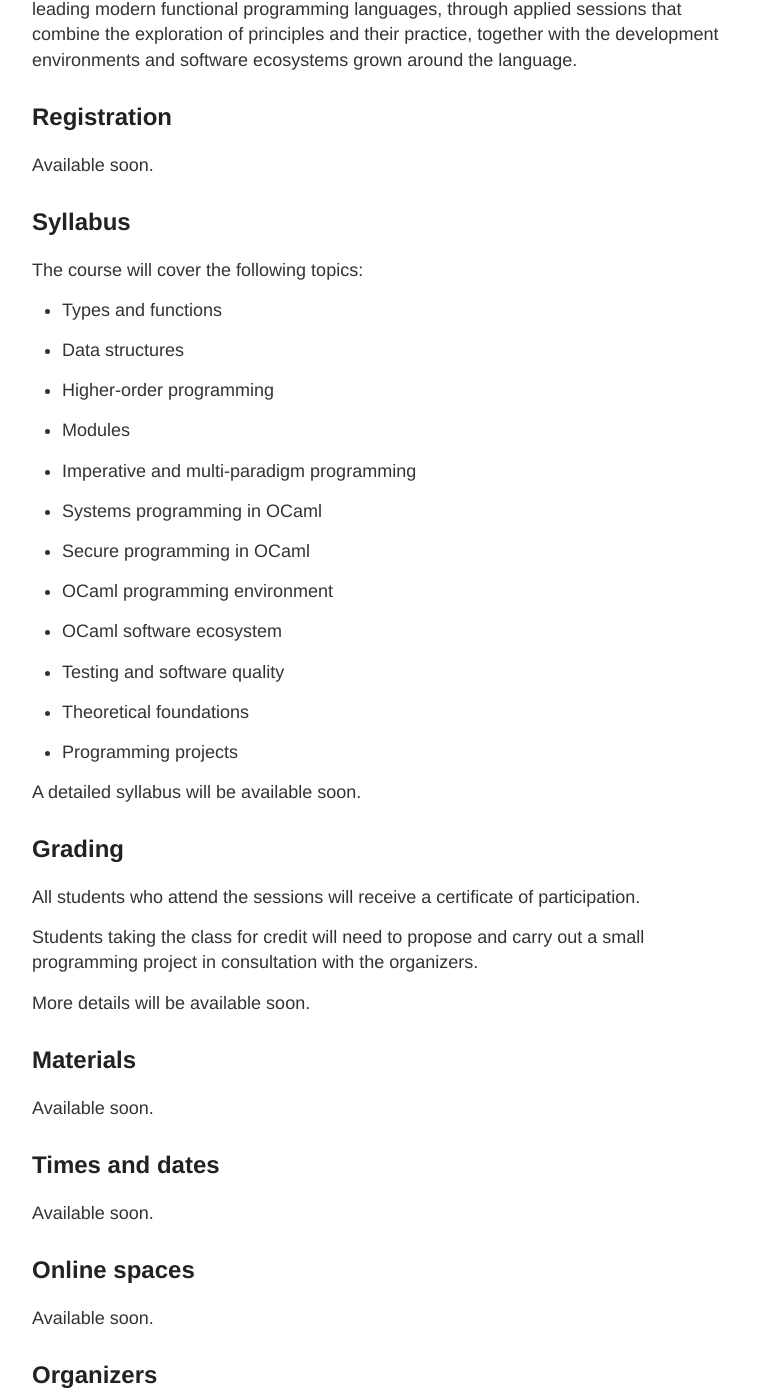
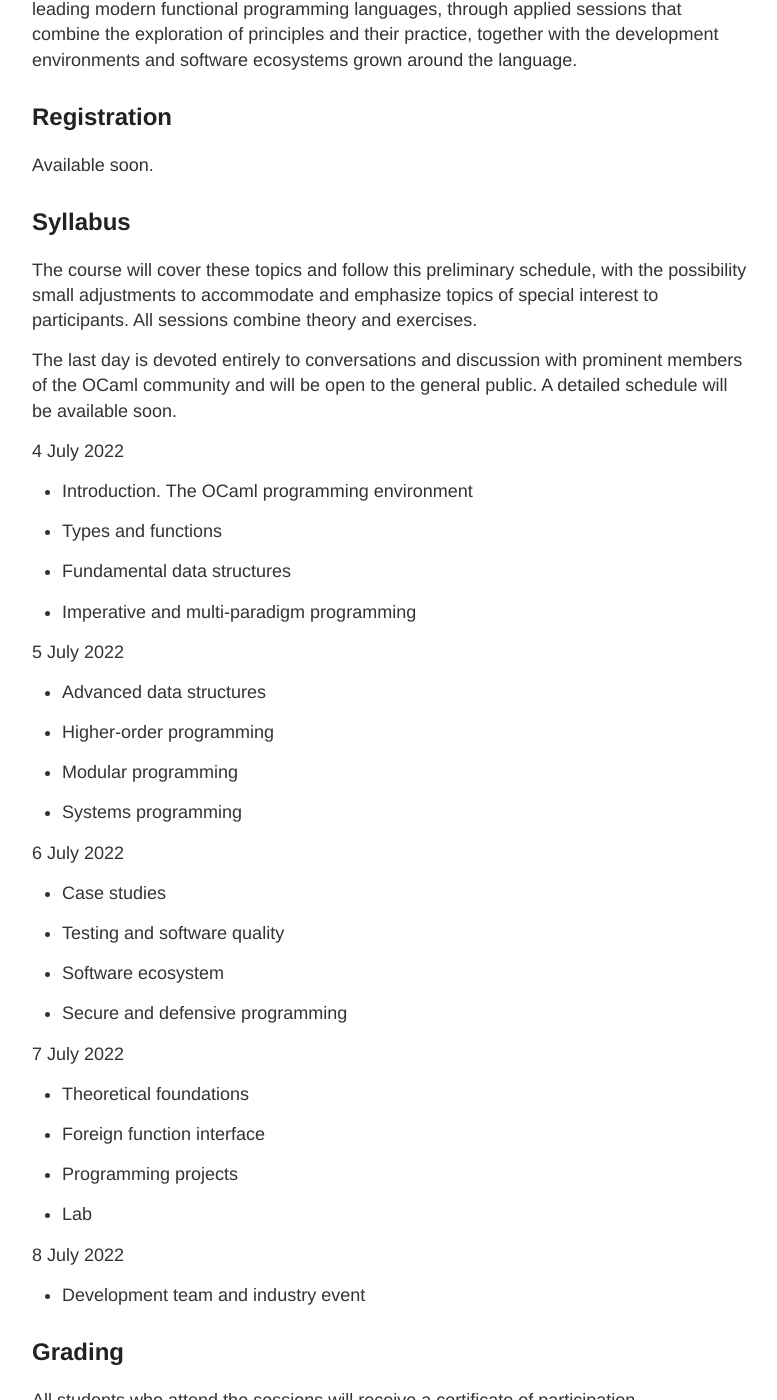
Before and after one commit to robblanco/robblanco.github.io, a Jekyll site: the page built from unizar2022-en.md, in a window 1280 px wide and 1400 px high, scrolled down 1064 px. Shown: the whole window, without its empty margins (248-1025 px from the left). Built offline with Jekyll 4.4.1, drawn with Linux system fonts in a browser that asks for light colours.

Commit message:
New syllabus draft

```diff
--- a/unizar2022-en.md
+++ b/unizar2022-en.md
@@ -42,33 +42,57 @@ Available soon.
 
 ## Syllabus
 
-The course will cover the following topics:
+The course will cover these topics and follow this preliminary schedule, with
+the possibility small adjustments to accommodate and emphasize topics of
+special interest to participants. All sessions combine theory and exercises.
+
+The last day is devoted entirely to conversations and discussion with prominent
+members of the OCaml community and will be open to the general public. A
+detailed schedule will be available soon.
+
+4 July 2022
+
+ - Introduction. The OCaml programming environment
 
  - Types and functions
 
- - Data structures
+ - Fundamental data structures
+
+ - Imperative and multi-paradigm programming
+
+5 July 2022
+
+ - Advanced data structures
 
  - Higher-order programming
 
- - Modules
+ - Modular programming
 
- - Imperative and multi-paradigm programming
+ - Systems programming
 
- - Systems programming in OCaml
+6 July 2022
 
- - Secure programming in OCaml
-
- - OCaml programming environment
-
- - OCaml software ecosystem
+ - Case studies
 
  - Testing and software quality
 
+ - Software ecosystem
+
+ - Secure and defensive programming
+
+7 July 2022
+
  - Theoretical foundations
+
+ - Foreign function interface
 
  - Programming projects
 
-A detailed syllabus will be available soon.
+ - Lab
+
+8 July 2022
+
+ - Development team and industry event
 
 ## Grading
 
```
